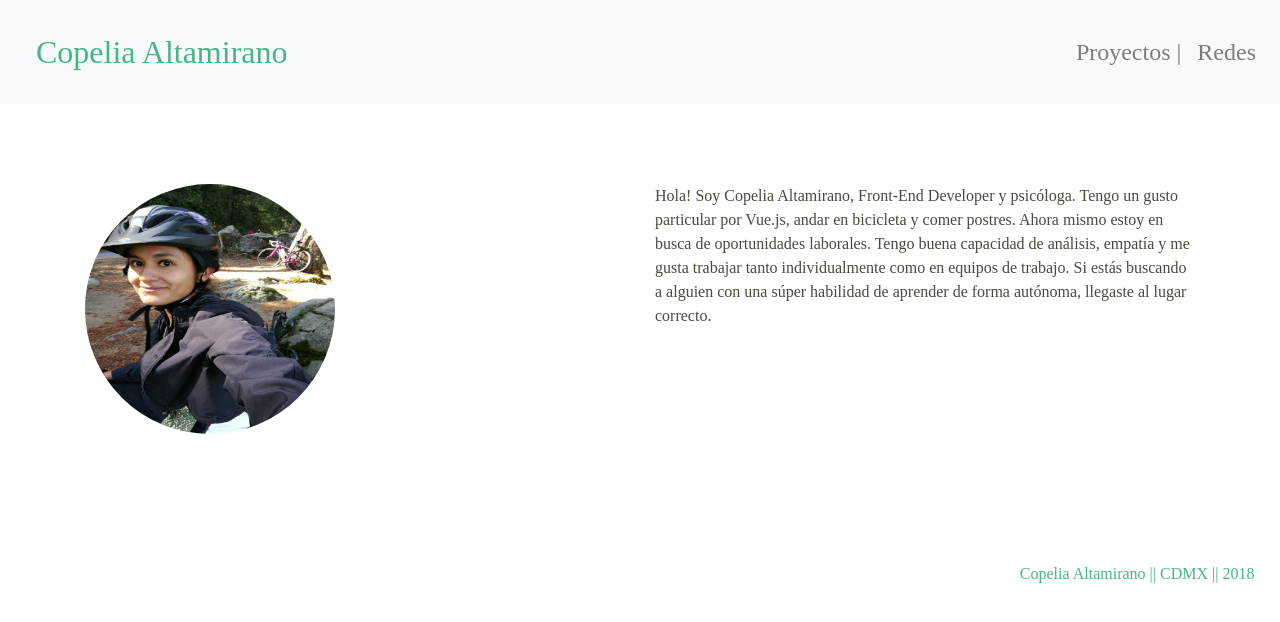
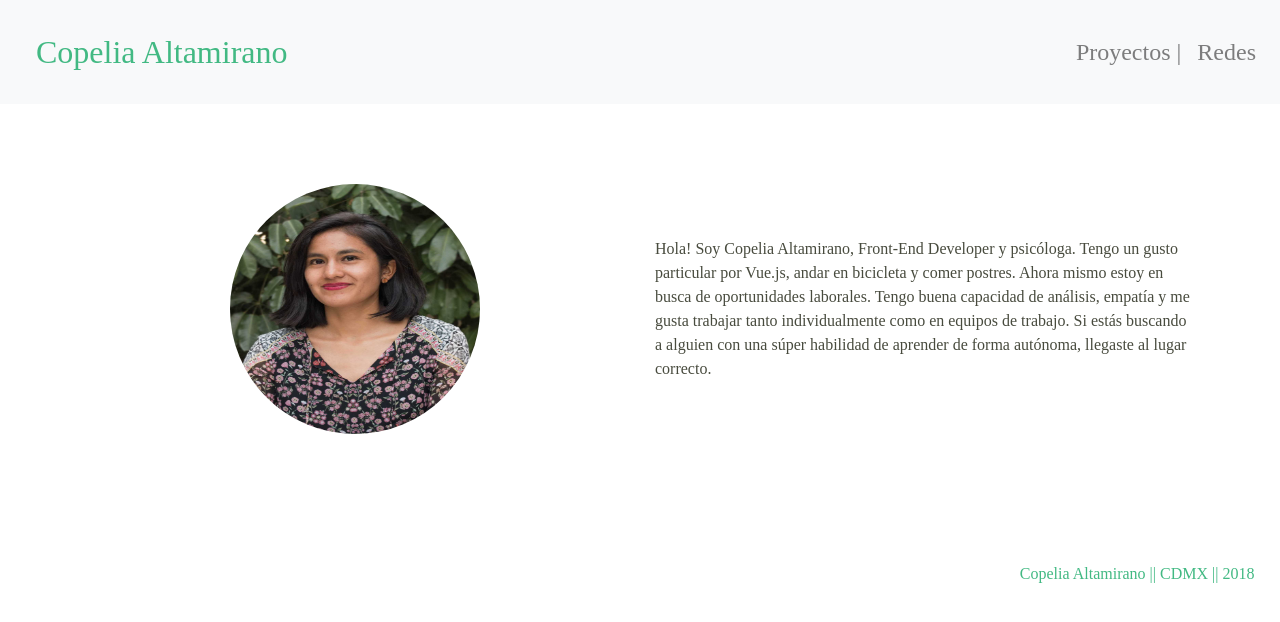
Before and after one commit to Copelia/copelia-portfolio, a Vue app: page / in a window 1280 px wide. Shown: the top 622 px of the page. Built offline with nearby package versions, Linux system fonts and the light colour scheme; a web font is replaced by a local one.

Commit message:
Modificando foto y vista principal

```diff
--- a/src/App.vue
+++ b/src/App.vue
@@ -8,9 +8,6 @@
   <div class="collapse navbar-collapse" id="navbarSupportedContent">
     <ul class="navbar-nav ml-auto">
       <li>
-      <!-- <li class="nav-item">
-        <router-link to="/" class="nav-item nav-link">Inicio  |</router-link>
-      </li> -->
         <router-link to="/projects" class="nav-item nav-link">  Proyectos  |</router-link>
       </li>
       <li class="nav-item">
--- a/src/views/About.vue
+++ b/src/views/About.vue
@@ -25,16 +25,24 @@ export default {
 
 <style scoped>
 
+.home{
+  margin-top: 10vh;
+}
+
 img{
-  margin-top: 10vh;
   width: 250px;
   height: 250px;
 }
 
 .bio-info{
-  margin-top: 10vh;
+  margin: auto;
   font-family: Niramit;
   color: #484B3E;
+}
+
+.bio-pic{
+  margin: auto;
+  text-align: center;
 }
 
 @media (min-width: 740px) {
```
Also changed, not shown: src/assets/copelia.jpg.
